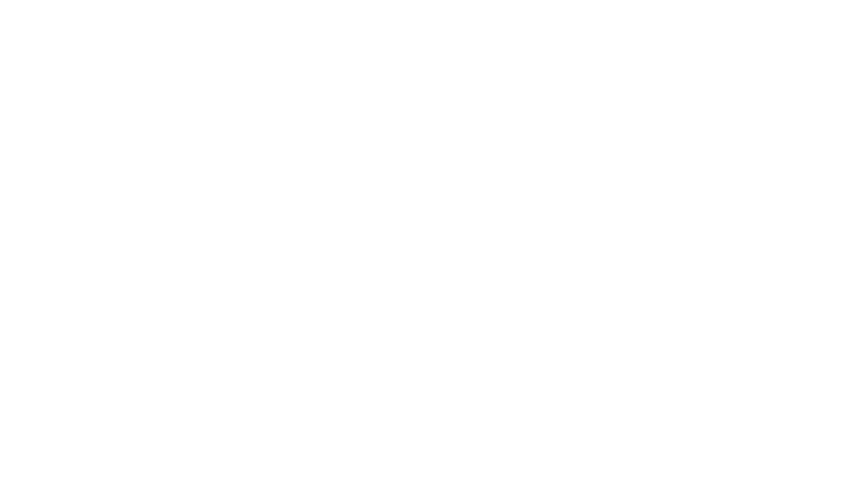
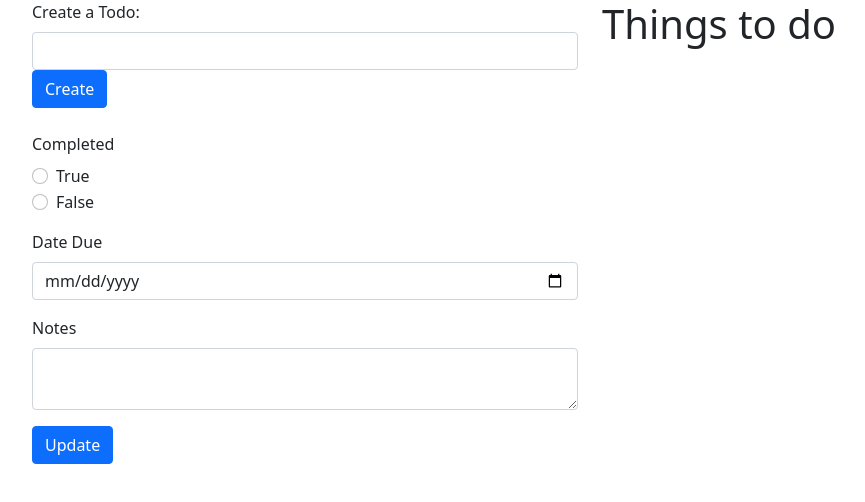
Before and after one commit to sameghosts/redjag-frontend-client, a React (Create React App) app: page / in a window 1280 px wide. Shown: the top 502 px of the page, without its empty margins (50-915 px from the left). Built offline with nearby package versions, Linux system fonts and the light colour scheme.

Commit message:
classnames

```diff
--- a/src/Components/Test/Test.js
+++ b/src/Components/Test/Test.js
@@ -8,7 +8,7 @@ import TodoPortal from '../Todo/TodoPortal';
 function Test() {
     return (
         <div>
-
+           <TodoPortal />
         </div>
     )
 }
--- a/src/Components/Todo/DisplayTodo.js
+++ b/src/Components/Todo/DisplayTodo.js
@@ -1,4 +1,5 @@
 import React, { useState } from 'react'
+import '../../css/todo.css';
 
 import {
     Container,
@@ -8,32 +9,47 @@ import {
     Form
 } from 'react-bootstrap'
 
-function DisplayTodo({ displayTodo }) {
+function DisplayTodo({ displayTodo, setDisplayTodo }) {
     const [todoText, setTodoText] = useState('');
-    const [todoComplete, setTodoComplete] = useState(false)
-    const [todoDueDate, setTodoDueDate] = useState('')
-    console.log(displayTodo, "$$$$$$$$$$")
-    console.log(todoText, todoComplete, todoDueDate, "ready to edit")
+    const [todoComplete, setTodoComplete] = useState(false);
+    const [todoDueDate, setTodoDueDate] = useState('');
+
+    const deletedTodoHandler = (e) => {
+        console.log(e.target.value)
+        console.log(displayTodo.title)
+        if (!displayTodo.title) {
+            setTodoText('');
+            setTodoComplete(false);
+            setTodoDueDate('');
+        }
+    };
 
     const textChange = (e) => {
-        console.log('type')
         setTodoText(e.target.value);
     };
 
+    const dueDateChange = (e) => {
+        setTodoDueDate(e.target.value);
+    };
+
+    const completeHandler = (e) => {
+        setTodoComplete(e.target.value);
+    }
+
     const updateTodo = (e) => {
         e.preventDefault();
-        console.log('click')
         displayTodo.text = todoText;
-        displayTodo.Complete = todoComplete;
-        console.log(displayTodo)
+        displayTodo.completed = todoComplete;
+        displayTodo.dueDate = todoDueDate;
+        setDisplayTodo({});
     };
 
     return (
         <Container>
             <Row>
                 <Col>
-                    <h1>
-                        {displayTodo.text}
+                    <h1 onChange={deletedTodoHandler}>
+                        {displayTodo.title}
                     </h1>
                 </Col>
             </Row>
@@ -41,16 +57,30 @@ function DisplayTodo({ displayTodo }) {
                 <Form>
                     <Form.Group>
                         <Form.Label>Completed</Form.Label>
-                        <Form.Check value={true} />
+                        <Form.Check
+                            name="completed"
+                            type="radio"
+                            onChange={completeHandler}
+                            value={true}
+                            label="True"
+                        />
+                        <Form.Check
+                            name="completed"
+                            type="radio"
+                            onChange={completeHandler}
+                            value={false}
+                            label="False"
+                        />
                     </Form.Group>
                     <Form.Group>
                         <Form.Label>Date Due</Form.Label>
+                        <Form.Control type="date" onChange={dueDateChange}></Form.Control>
                     </Form.Group>
                     <Form.Group>
                         <Form.Label>Notes</Form.Label>
                         <Form.Control as="textarea" onChange={textChange} />
                     </Form.Group>
-                    <Button onClick={updateTodo}>Update</Button>
+                    <Button onClick={updateTodo} type='submit'>Update</Button>
                 </Form>
             </Row>
         </Container>
--- a/src/Components/Todo/Todo.js
+++ b/src/Components/Todo/Todo.js
@@ -6,26 +6,41 @@ import {
     Button
 } from 'react-bootstrap';
 
-export default  function Todo({ key, text, todoArray, setTodoArray, todo, setDisplayTodo }) {
+export default  function Todo({ title, todoArray, setTodoArray, todo, setDisplayTodo, completedArray, setCompletedArray, displayTodo }) {
 
     const deleteHandler = () => {
         setTodoArray(todoArray.filter(el => el.id !== todo.id))
+
+        if(todo.id === displayTodo.id) {
+            setDisplayTodo({});
+        }
     };
 
-    const editHandler = () => {
+    const editHandler = (e) => {
         console.log('click')
         setDisplayTodo(todo);
     };
 
+    const addToComplete = todo => {
+        if (todo.completed === true) {
+            completedArray.push(todo)
+            console.log(completedArray)
+        }
+    }
+
+    const convertBooleanToString = todo => {
+        console.log(todo.completed)
+    }
 
 
 
     return (
         <Container>
-            <Card>
+            <Card className={todo.completed ? "todoCard complete" : "todoCard"}>
                 <Card.Body>
-                    <Card.Title>{text}</Card.Title>
+                    <Card.Title>{title}</Card.Title>
                 </Card.Body>
+                <Card.Text>{todo.completed}</Card.Text>
                 <Button onClick={editHandler}>Edit</Button>
                 <Button onClick={deleteHandler}>Delete</Button>
             </Card>
--- a/src/Components/Todo/TodoForm.js
+++ b/src/Components/Todo/TodoForm.js
@@ -14,8 +14,12 @@ export default function TodoForm({ todoArray, todoFormString, setTodoFormString,
 
     const submitTodoHandler = (e) => {
         e.preventDefault();
+        if (!todoFormString || /^\s*$/.test(todoFormString)) {
+            return;
+        };
+
         setTodoArray([
-            ...todoArray, { text:todoFormString, completed:false, id:Math.random()*10000}
+            ...todoArray, { title:todoFormString, completed:false, id:Math.random()*10000}
         ]);
         setTodoFormString('');
     }
--- a/src/Components/Todo/TodoList.js
+++ b/src/Components/Todo/TodoList.js
@@ -3,7 +3,7 @@ import React from 'react';
 
 import Todo from './Todo';
 
-export default function TodoList({ todoArray, setTodoArray, setDisplayTodo }) {
+export default function TodoList({ todoArray, setTodoArray, setDisplayTodo, completedArray, setCompletedArray, displayTodo }) {
 
     return (
         <div>
@@ -12,11 +12,14 @@ export default function TodoList({ todoArray, setTodoArray, setDisplayTodo }) {
                 {todoArray.map((todo) => (
                     <Todo
                         todo={todo}
-                        text={todo.text}
+                        title={todo.title}
                         key={todo.id}
                         todoArray={todoArray}
                         setTodoArray={setTodoArray}
                         setDisplayTodo={setDisplayTodo}
+                        setCompletedArray={setCompletedArray}
+                        completedArray={completedArray}
+                        displayTodo={displayTodo}
                     />
                 ))}
            </ul>
--- a/src/Components/Todo/TodoPortal.js
+++ b/src/Components/Todo/TodoPortal.js
@@ -15,10 +15,34 @@ export default function TodoPortal() {
     const [todoFormString, setTodoFormString] = useState('');
     const [todoArray, setTodoArray] = useState([]);
     const [displayTodo, setDisplayTodo] = useState({});
+    const [completedArray, setCompletedArray] = useState([]);
+
+    useEffect(() => {
+        getLocalTodos();
+    }, []);
+
+
+    useEffect(() => {
+        saveLocalTodos();
+    }, [todoArray]);
+
+
+    //save to local
+    const saveLocalTodos = () => {
+        localStorage.setItem('todos', JSON.stringify(todoArray))
+    };
+
+    const getLocalTodos = () => {
+        if(localStorage.getItem('todos') === null) {
+            localStorage.setItem('todos', JSON.stringify([]));
+        } else {
+            let todoLocal = JSON.parse(localStorage.getItem('todos'));
+            setTodoArray(todoLocal);
+        }
+    };
 
     return (
         <Container>
-            <h1>This is the top level</h1>
             <Row>
                 <Col>
                     <Row>
@@ -30,7 +54,7 @@ export default function TodoPortal() {
                         />
                     </Row>
                     <Row>
-                        <DisplayTodo displayTodo={displayTodo} />
+                        <DisplayTodo displayTodo={displayTodo} setDisplayTodo={setDisplayTodo} completedArray={completedArray} setCompletedArray={setCompletedArray} />
                     </Row>
                 </Col>
                 <Col>
@@ -38,6 +62,9 @@ export default function TodoPortal() {
                         todoArray={todoArray}
                         setTodoArray={setTodoArray}
                         setDisplayTodo={setDisplayTodo}
+                        setCompletedArray={setCompletedArray}
+                        completedArray={completedArray}
+                        displayTodo={displayTodo}
                     />
                 </Col>
             </Row>
--- a/src/css/todo.css
+++ b/src/css/todo.css
@@ -0,0 +1,7 @@
+.todoCard {
+    background-color: aqua;
+}
+
+.todoCard.complete {
+    background-color: blue;
+}
```
